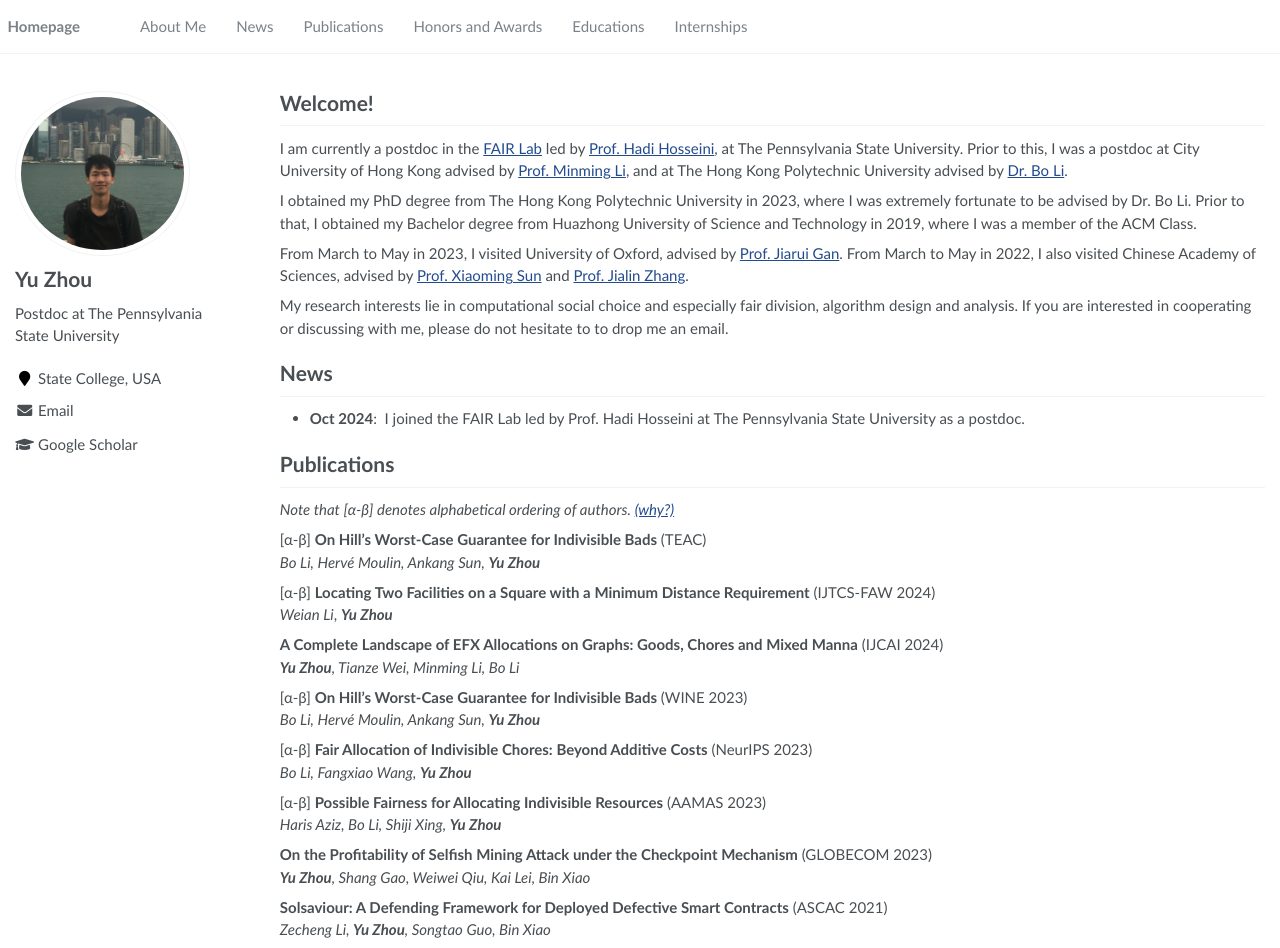
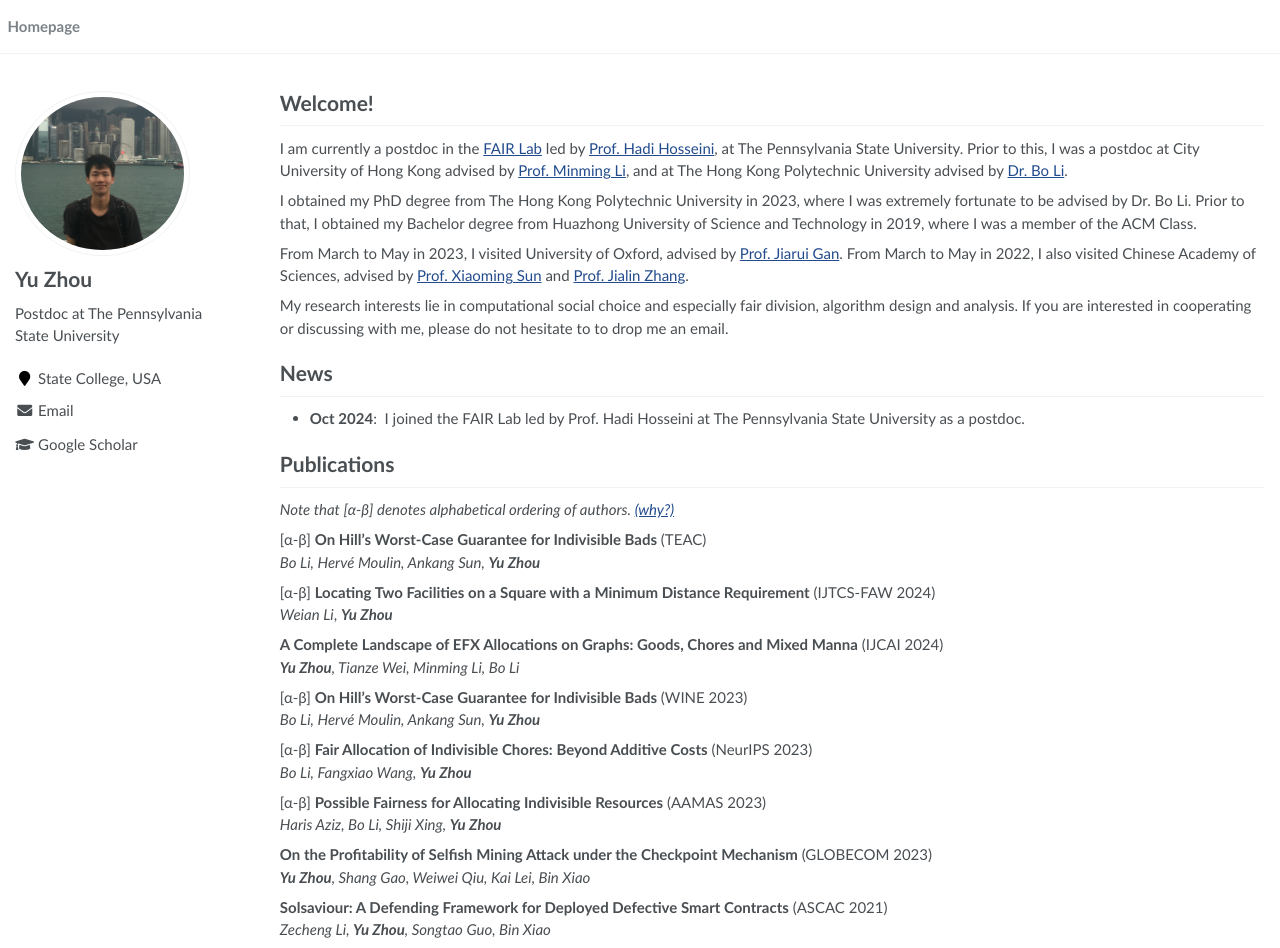
Before and after one commit to yuzhouhomepage/yuzhouhomepage.github.io, a Jekyll site: the page built from _pages/about.md, in a window 1280 px wide and 948 px high. Built offline with Jekyll 4.4.1, drawn with Linux system fonts in a browser that asks for light colours.

Commit message:
Update navigation.yml

```diff
--- a/_data/navigation.yml
+++ b/_data/navigation.yml
@@ -1,19 +1,4 @@
 # main links links
-main:
-  - title: "About Me"
-    url: "/#about-me"
-
-  - title: "News"
-    url: "/#-news"
-
-  - title: "Publications"
-    url: "/#-publications"
-
-  - title: "Honors and Awards"
-    url: "/#-honors-and-awards"
-
-  - title: "Educations"
-    url: "/#-educations"
-
-  - title: "Internships"
-    url: "/#-internships"
+# main:
+#  - title: "About Me"
+#    url: "/#about-me"
```
